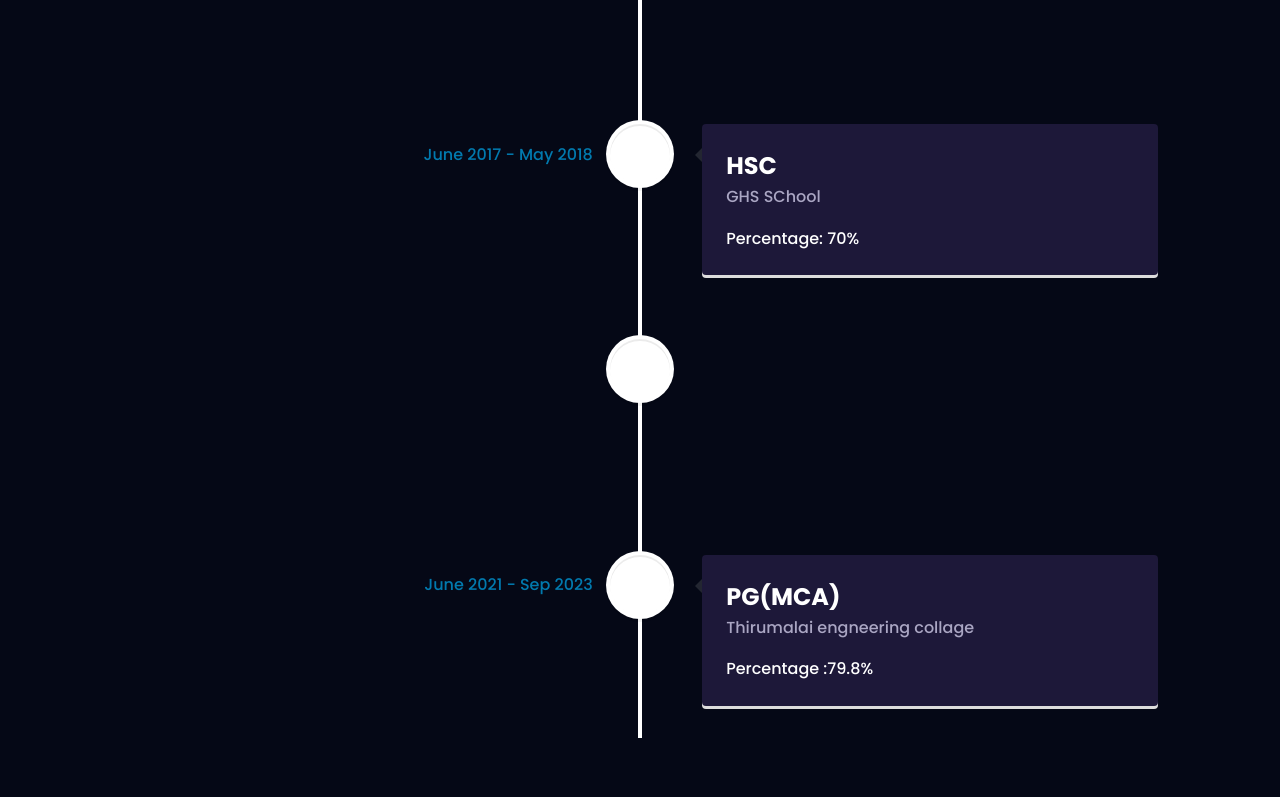
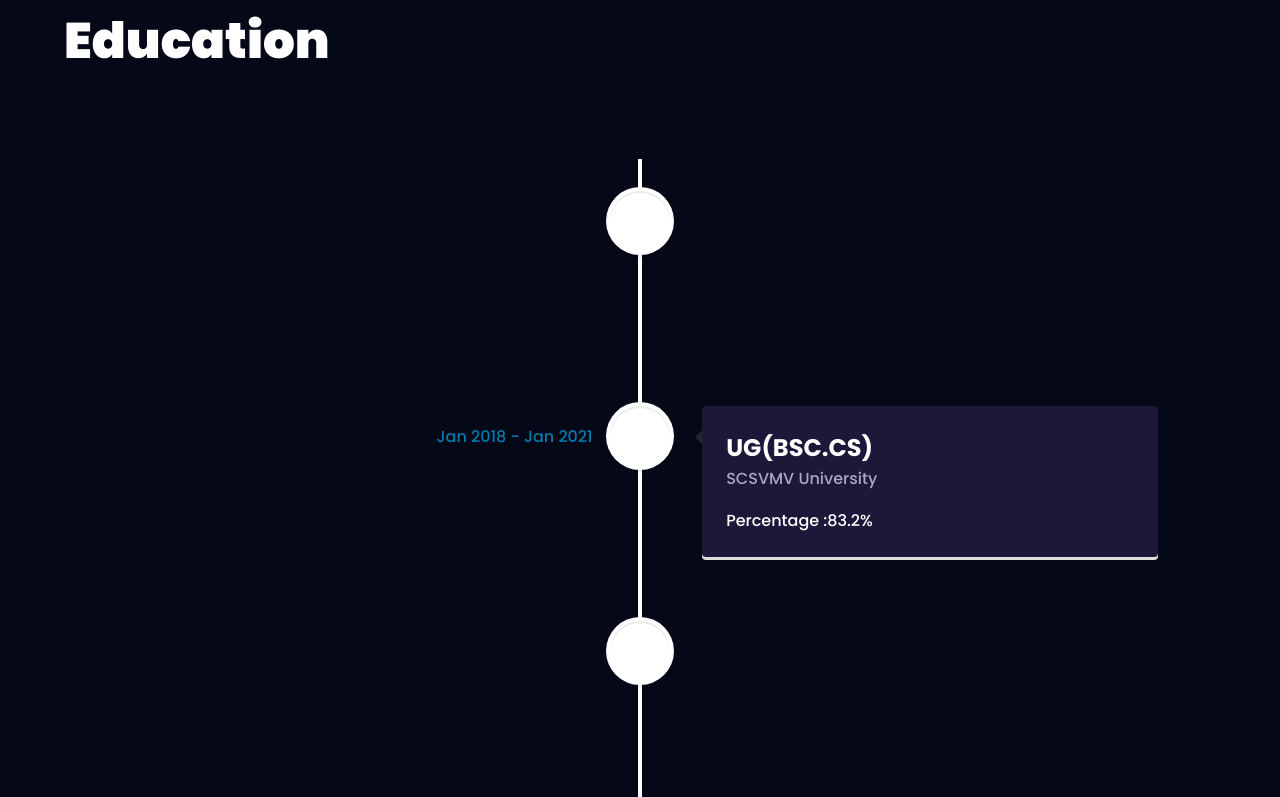
Before and after one commit to Arun5428/arunPotfolio, a React (Vite) app: page / in a window 1280 px wide. Shown: the part 1723-2520 px from the top of the page. Built offline with nearby package versions, Linux system fonts and the light colour scheme.

Commit message:
new changed added

```diff
--- a/src/assets/index.js
+++ b/src/assets/index.js
@@ -43,6 +43,7 @@ import review from "./tech/review.jpg";
 import javaa from "./tech/javaa.jpg";
 import blog from "./blog.jpg";
 import blog2 from "./blog2.jpg";
+import javacertificate from "./javaCertificate.jpg"
 
 export {
   spring,
@@ -81,4 +82,5 @@ export {
   carrent,
   jobit,
   tripguide,
+  javacertificate
 };
--- a/src/components/About.jsx
+++ b/src/components/About.jsx
@@ -68,10 +68,10 @@ const About = () => {
 
 
       <div className='mt-20 flex flex-wrap gap-10'>
-        {/* {services.map((service,index)=>(
+        {services.map((service,index)=>(
           <ServiceCard key={service.title} index=
           {index}{...service}/>
-        ))} */}
+        ))}
       </div>
     </>
   )
--- a/src/components/Experience.jsx
+++ b/src/components/Experience.jsx
@@ -5,18 +5,18 @@ import { VerticalTimeline,VerticalTimelineElement
 import {motion} from 'framer-motion';
 import 'react-vertical-timeline-component/style.min.css';
 import { styles } from "../styles";
-import {experiences} from '../constants';
+import {education} from '../constants';
 import { SectionWraper } from "../hoc";
 import { textVariant ,slideIn,fadeIn} from "../utils/motion";
 
 
 
-const ExperienceCard=({experience})=>(
+const ExperienceCard=({education})=>(
 
   <VerticalTimelineElement className="vertical-timeline-element--work "
   contentStyle={{background:'#1d1839',color:'#fff'}}
   contentArrowStyle={{borderRight:'7px solid  #232631' }}
-   date={experience.date}
+   date={education.date}
   iconStyle={{background:"white"}}
   // icon={
 
@@ -32,11 +32,11 @@ const ExperienceCard=({experience})=>(
 
 
   <div  >
-    <h3 className="text-white text-[24px] font-bold" >{experience.title}</h3>
+    <h3 className="text-white text-[24px] font-bold" >{education.title}</h3>
 
-    <p className='text-secondary text-[16px] font-semibold' style={{margin:0}}>{experience.company_name}</p>
+    <p className='text-secondary text-[16px] font-semibold' style={{margin:0}}>{education.company_name}</p>
   </div>
-<p>{experience.points}</p>
+<p>{education.points}</p>
 
 
 {/* <p>{experience.date}</p> */}
@@ -64,8 +64,8 @@ const Experience = () => {
 {/*
       <div  className="mt-20 flex flex-col "> */}
       <VerticalTimeline  >
-        {experiences.map((experience,index)=>(
-          <ExperienceCard key={index} experience={experience}/>
+        {education.map((education,index)=>(
+          <ExperienceCard key={index} education={education}/>
         ))}
       </VerticalTimeline>
 
--- a/src/components/Tech.jsx
+++ b/src/components/Tech.jsx
@@ -22,19 +22,14 @@ const Tech = () => {
       </motion.div>
 
 
-    {/* <div className="flex flex-row fle-28 h-28"
-            key={technology.name}>
-            <BallCanvas icon={technology.icon} />
+ <div className="flex flex-row flex-wrap gap-10">
+  {technologies.map((technology) => (
+    <div className="flex flex-row h-28 w-28" key={technology.name}>
+      <BallCanvas icon={technology.icon} />
+    </div>
+  ))}
+</div>
 
-          </div>
-
-
-        ))}
-
-
-
-
-      </div> */}
       <section className="experience-section mt-[-50px] flex flex-col" id="about">
 
       <motion.div variants={fadeIn('right','tween',0.2,1)} className="container">
--- a/src/constants/index.js
+++ b/src/constants/index.js
@@ -38,6 +38,7 @@ import {
     javaa,
     blog,
     blog2,
+    javacertificate
 
 
   } from "../assets";
@@ -130,7 +131,7 @@ import {
   const Certicates = [
     {
       name: "java",
-      image: javac,
+      image: javacertificate,
     },
 
 
@@ -203,33 +204,33 @@ import {
 
   ];
 
-  // const experiences = [
-  //   {
-  //     title: "React.js Developer",
-  //     company_name: "Starbucks",
-  //     icon: starbucks,
-  //     iconBg: "#383E56",
-  //     date: "March 2020 - April 2021",
-  //     points: [
-  //       "Developing and maintaining web applications using React.js and other related technologies.",
-  //       "Collaborating with cross-functional teams including designers, product managers, and other developers to create high-quality products.",
-  //       "Implementing responsive design and ensuring cross-browser compatibility.",
-  //       "Participating in code reviews and providing constructive feedback to other developers.",
-  //     ],
-  //   },
-  //   {
-  //     title: "React Native Developer",
-  //     company_name: "Tesla",
-  //     icon: tesla,
-  //     iconBg: "#E6DEDD",
-  //     date: "Jan 2021 - Feb 2022",
-  //     points: [
-  //       "Developing and maintaining web applications using React.js and other related technologies.",
-  //       "Collaborating with cross-functional teams including designers, product managers, and other developers to create high-quality products.",
-  //       "Implementing responsive design and ensuring cross-browser compatibility.",
-  //       "Participating in code reviews and providing constructive feedback to other developers.",
-  //     ],
-  //   },
+  const experiences = [
+    {
+      title: "React.js Developer",
+      company_name: "Starbucks",
+      icon: starbucks,
+      iconBg: "#383E56",
+      date: "March 2020 - April 2021",
+      points: [
+        "Developing and maintaining web applications using React.js and other related technologies.",
+        "Collaborating with cross-functional teams including designers, product managers, and other developers to create high-quality products.",
+        "Implementing responsive design and ensuring cross-browser compatibility.",
+        "Participating in code reviews and providing constructive feedback to other developers.",
+      ],
+    }]
+    // {
+    //   title: "React Native Developer",
+    //   company_name: "Tesla",
+    //   icon: tesla,
+    //   iconBg: "#E6DEDD",
+    //   date: "Jan 2021 - Feb 2022",
+    //   points: [
+    //     "Developing and maintaining web applications using React.js and other related technologies.",
+    //     "Collaborating with cross-functional teams including designers, product managers, and other developers to create high-quality products.",
+    //     "Implementing responsive design and ensuring cross-browser compatibility.",
+    //     "Participating in code reviews and providing constructive feedback to other developers.",
+    //   ],
+    // },
   //   {
   //     title: "Web Developer",
   //     company_name: "Shopify",
@@ -259,15 +260,25 @@ import {
   // ];
 
 
-  const experiences = [
+  const education = [
+
      {
-      title: "SSLC",
-      company_name: "GHS School",
-      icon: starbucks,
+      title: "PG(MCA)",
+      company_name: "Thirumalai engneering collage",
+      icon: meta,
+      iconBg: "#E6DEDD",
+      date: "June 2021 - Sep 2023",
+      points: "Percentage :79.8%"
+    },
+     {
+      title: "UG(BSC.CS)",
+      company_name: "SCSVMV University",
+      icon: shopify,
       iconBg: "#383E56",
-      date: "June 2015 - April 2016",
-      points: "Percentage : 85%",
+      date: "Jan 2018 - Jan 2021",
+      points: "Percentage :83.2%"
     },
+
      {
       title: "HSC",
       company_name: "GHS SChool",
@@ -277,21 +288,16 @@ import {
       points: "Percentage: 70%"
     },
     {
-      title: "UG(BSC.CS)",
-      company_name: "SCSVMV University",
-      icon: shopify,
+      title: "SSLC",
+      company_name: "GHS School",
+      icon: starbucks,
       iconBg: "#383E56",
-      date: "Jan 2018 - Jan 2021",
-      points: "Percentage :83.2%"
+      date: "June 2015 - April 2016",
+      points: "Percentage : 85%",
     },
-    {
-      title: "PG(MCA)",
-      company_name: "Thirumalai engneering collage",
-      icon: meta,
-      iconBg: "#E6DEDD",
-      date: "June 2021 - Sep 2023",
-      points: "Percentage :79.8%"
-    },
+
+
+
   ];
 
 
@@ -383,4 +389,4 @@ import {
 
   ];
 
-  export { services, technologies, experiences, testimonials, projects,skills,Certicates };
+  export { services, technologies, experiences, testimonials, projects,skills,Certicates,education };
```
Also changed, not shown: src/assets/javaCertificate.jpg (added). Lines whose indentation alone changed are shown as unchanged.
